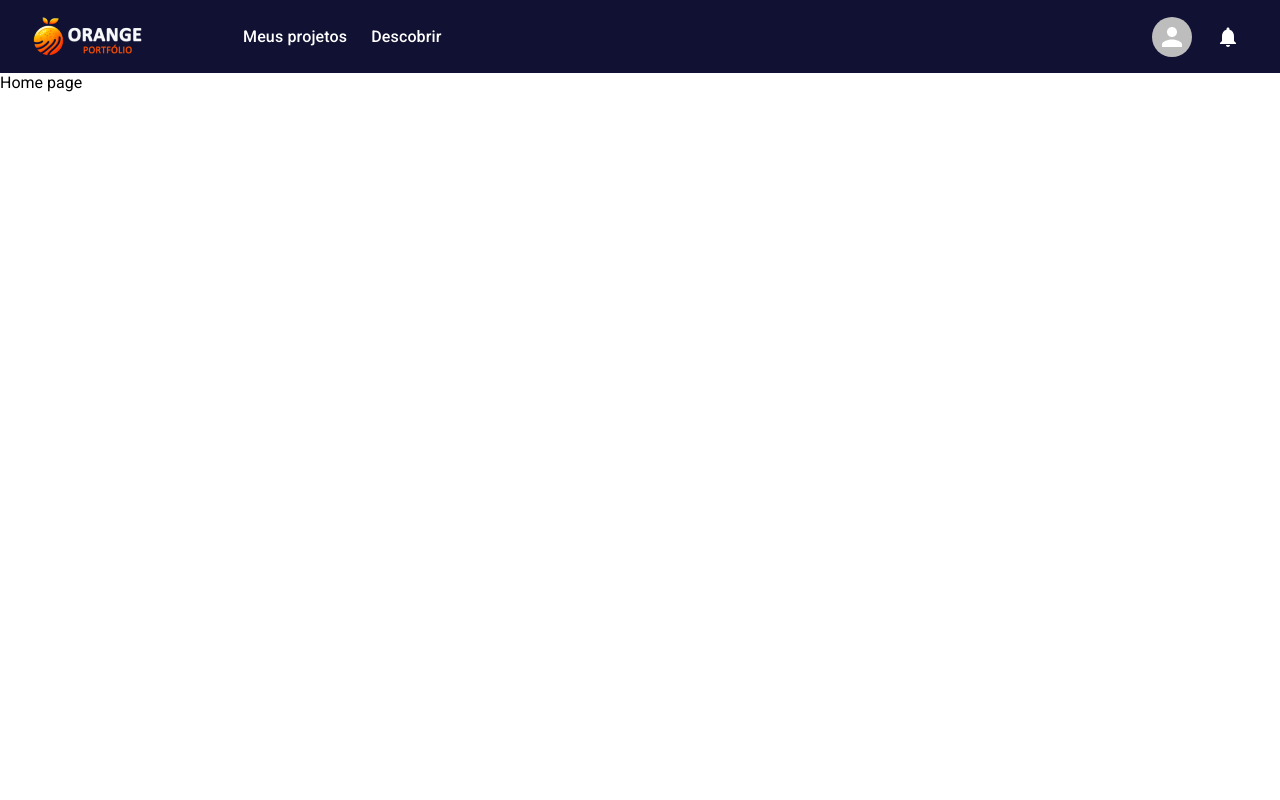
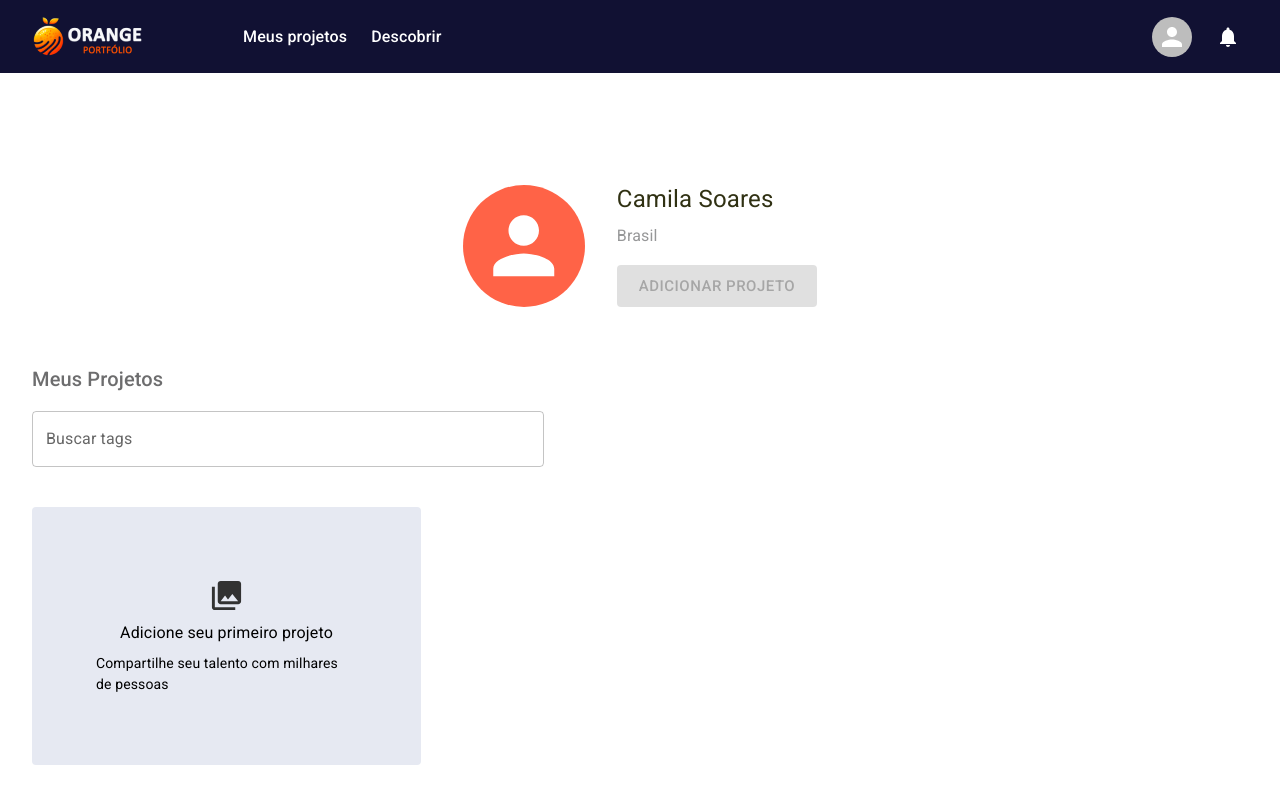
Before and after one commit to felipel7/orange-portfolio, a React (Vite) app: page / in a window 1280 px wide. Built offline with nearby package versions, Linux system fonts and the light colour scheme.

Commit message:
feat(HomePage): add page initial structure

```diff
--- a/src/pages/Home.tsx
+++ b/src/pages/Home.tsx
@@ -1,3 +1,75 @@
+import { PhotoLibrary } from '@mui/icons-material';
+import {
+  Autocomplete,
+  Box,
+  Container,
+  ImageList,
+  Stack,
+  TextField,
+  Typography,
+} from '@mui/material';
+import UserActionPanel from '../components/UserActionPanel';
+
 export default function HomePage() {
-  return <>Home page</>;
+  return (
+    <Container maxWidth="xl">
+      <Stack px={1}>
+        <Box mt={{ xs: 7, sm: '112px' }} mb={{ xs: 5, sm: 7 }}>
+          <UserActionPanel />
+        </Box>
+        <AppSearch />
+
+        <ImageList
+          sx={{
+            gridAutoFlow: 'column',
+            gridTemplateColumns: {
+              xs: 'repeat(auto-fill, minmax(300px, 1fr)) !important',
+              sm: 'repeat(auto-fill, 389px) !important',
+            },
+            columnGap: '24px !important',
+            height: '258px',
+          }}
+        >
+          {/* TODO: integrar os cards com o backend...
+          {data.map(image => (
+            <ImageListItem>
+              <img src={image} />
+            </ImageListItem>
+          ))} */}
+          <Box
+            bgcolor="#E6E9F2"
+            display="flex"
+            flexDirection="column"
+            justifyContent="center"
+            alignItems="center"
+            gap={1}
+            borderRadius={1}
+            sx={{ height: 258 }}
+            px={{ xs: 4, sm: 8 }}
+          >
+            <PhotoLibrary fontSize="large" sx={{ fill: '#323232' }} />
+            <Typography>Adicione seu primeiro projeto</Typography>
+            <Typography fontSize={14}>
+              Compartilhe seu talento com milhares de pessoas
+            </Typography>
+          </Box>
+        </ImageList>
+      </Stack>
+    </Container>
+  );
 }
+
+function AppSearch() {
+  return (
+    <Typography variant="h6">
+      Meus Projetos
+      <Autocomplete
+        id="free-solo-demo"
+        freeSolo
+        options={[]}
+        renderInput={params => <TextField {...params} label="Buscar tags" />}
+        sx={{ maxWidth: 512, marginTop: 2, marginBottom: { xs: 3, sm: 5 } }}
+      />
+    </Typography>
+  );
+}
--- a/src/theme.tsx
+++ b/src/theme.tsx
@@ -1,4 +1,4 @@
-import { createTheme, darken } from '@mui/material/styles';
+import { alpha, createTheme, darken } from '@mui/material/styles';
 
 const theme = createTheme({
   palette: {},
@@ -41,6 +41,11 @@ const theme = createTheme({
       },
       color: '#515255',
     },
+    h6: {
+      fontSize: 20,
+      color: alpha('#0B0C0D', 0.6),
+      fontWeight: 500,
+    },
   },
 });
 
```
